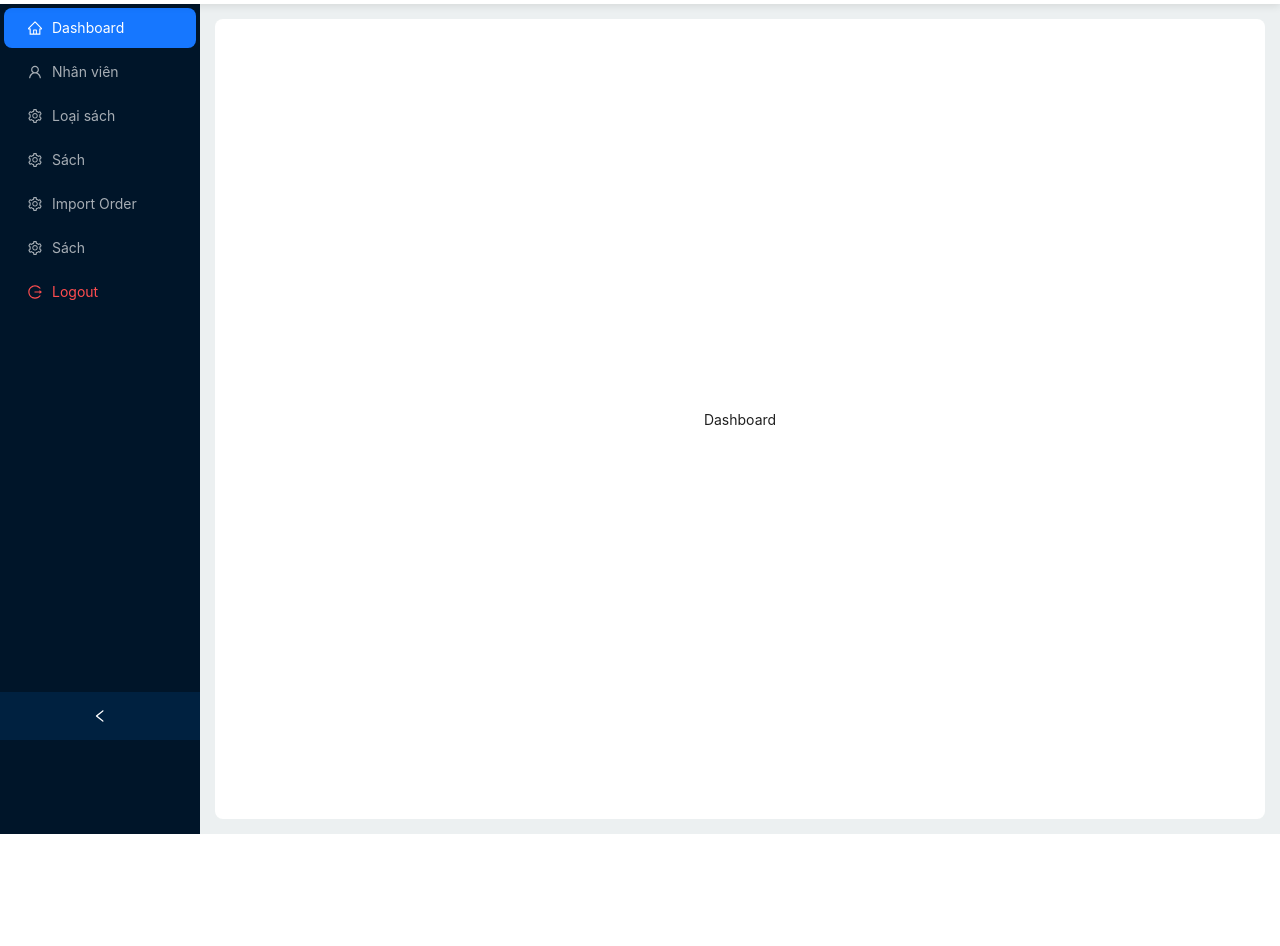
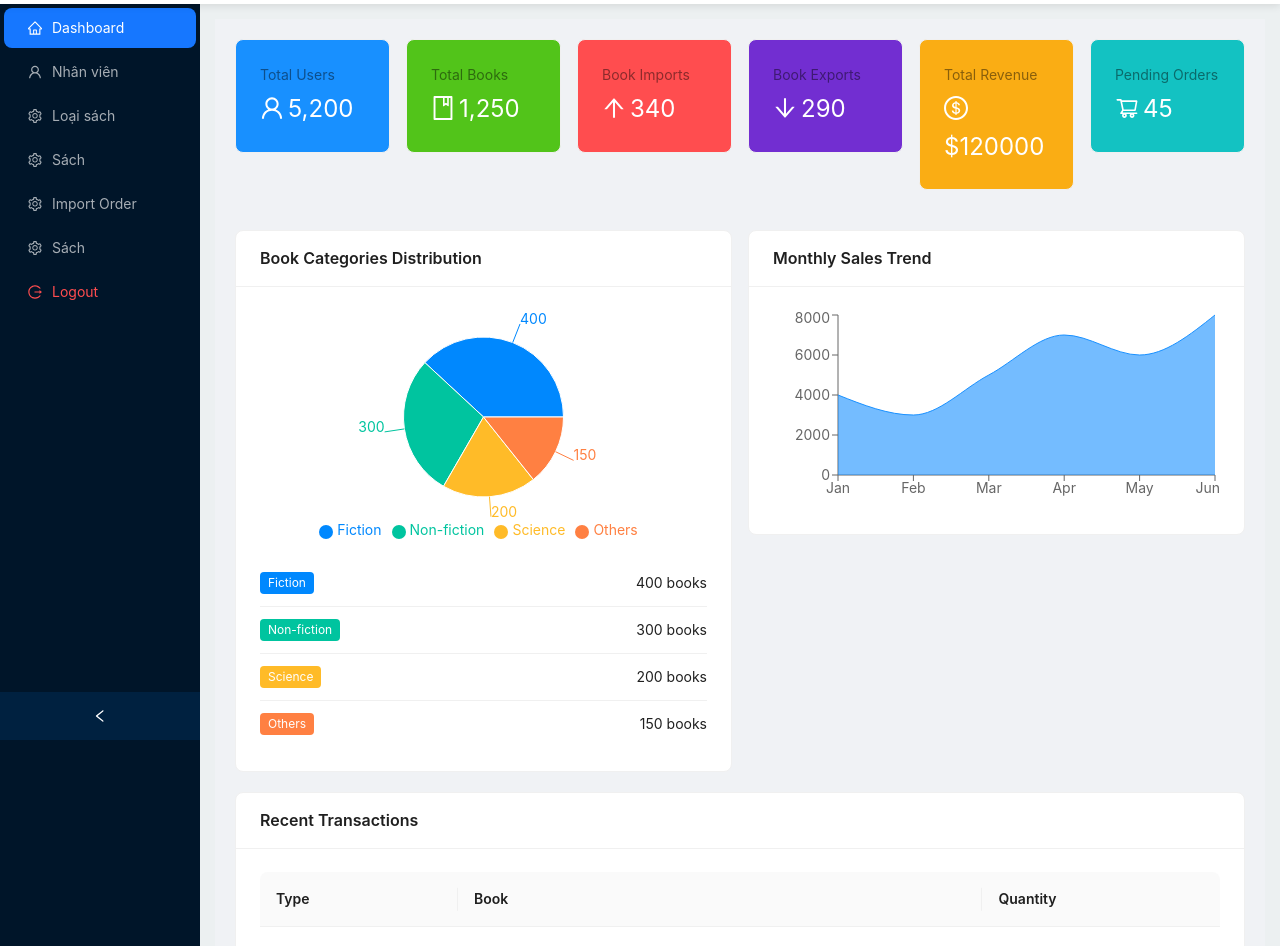
Before and after one commit to VuMinhQuang-34/G6_SWP391, a React (Create React App) app in the folder fe/: page /dashboard in a window 1280 px wide. Shown: the part 60-1006 px from the top of the page. Before the commit the page ends 894 px from the top, so only its background shows below. Built offline with nearby package versions, Linux system fonts and the light colour scheme; sample sign-in values are in the browser's storage.

Commit message:
dashboard template admin

```diff
--- a/fe/package.json
+++ b/fe/package.json
@@ -12,7 +12,8 @@
     "react-dom": "^19.0.0",
     "react-router-dom": "^7.1.5",
     "react-scripts": "5.0.1",
-    "react-toastify": "^11.0.3"
+    "react-toastify": "^11.0.3",
+    "recharts": "^2.15.1"
   },
   "scripts": {
     "start": "react-scripts start",
--- a/fe/src/pages/dashboard/Dashboard.js
+++ b/fe/src/pages/dashboard/Dashboard.js
@@ -1,12 +1,213 @@
-// fe/src/pages/home/Home.js
-import React from 'react';
+import React from "react";
+import {
+  Layout,
+  Card,
+  Row,
+  Col,
+  Statistic,
+  Table,
+  Progress,
+  Tabs,
+  List,
+  Tag,
+} from "antd";
+import {
+  ArrowUpOutlined,
+  ArrowDownOutlined,
+  BookOutlined,
+  UserOutlined,
+  DollarOutlined,
+  ShoppingCartOutlined,
+} from "@ant-design/icons";
+import {
+  LineChart,
+  Line,
+  BarChart,
+  Bar,
+  XAxis,
+  YAxis,
+  Tooltip,
+  ResponsiveContainer,
+  PieChart,
+  Pie,
+  Cell,
+  AreaChart,
+  Area,
+  Legend,
+} from "recharts";
+import "antd/dist/reset.css";
+
+const { Content } = Layout;
+const { TabPane } = Tabs;
+
+const dashboardData = {
+  users: 5200,
+  books: 1250,
+  bookImports: 340,
+  bookExports: 290,
+  revenue: 120000,
+  pendingOrders: 45,
+};
+
+const bookStats = [
+  { name: "Fiction", value: 400 },
+  { name: "Non-fiction", value: 300 },
+  { name: "Science", value: 200 },
+  { name: "Others", value: 150 },
+];
+
+const COLORS = ["#0088FE", "#00C49F", "#FFBB28", "#FF8042"];
+
+const monthlySales = [
+  { name: "Jan", sales: 4000 },
+  { name: "Feb", sales: 3000 },
+  { name: "Mar", sales: 5000 },
+  { name: "Apr", sales: 7000 },
+  { name: "May", sales: 6000 },
+  { name: "Jun", sales: 8000 },
+];
+
+const recentTransactions = [
+  { key: "1", type: "Import", book: "Data Structures", quantity: 50 },
+  { key: "2", type: "Export", book: "Machine Learning", quantity: 20 },
+  { key: "3", type: "Import", book: "JavaScript Fundamentals", quantity: 40 },
+  { key: "4", type: "Export", book: "Python for Data Science", quantity: 35 },
+];
 
 const Dashboard = () => {
-    return (
-        <div style={{ display: 'flex', justifyContent: 'center', alignItems: 'center', height: '100vh' }}>
-            Dashboard
-        </div>
-    );
+  return (
+    <Layout style={{ padding: 20, background: "#f0f2f5" }}>
+      <Content>
+        <Row gutter={16}>
+          {[
+            {
+              title: "Total Users",
+              value: dashboardData.users,
+              icon: <UserOutlined />,
+              color: "#1890ff",
+            },
+            {
+              title: "Total Books",
+              value: dashboardData.books,
+              icon: <BookOutlined />,
+              color: "#52c41a",
+            },
+            {
+              title: "Book Imports",
+              value: dashboardData.bookImports,
+              icon: <ArrowUpOutlined />,
+              color: "#ff4d4f",
+            },
+            {
+              title: "Book Exports",
+              value: dashboardData.bookExports,
+              icon: <ArrowDownOutlined />,
+              color: "#722ed1",
+            },
+            {
+              title: "Total Revenue",
+              value: `$${dashboardData.revenue}`,
+              icon: <DollarOutlined />,
+              color: "#faad14",
+            },
+            {
+              title: "Pending Orders",
+              value: dashboardData.pendingOrders,
+              icon: <ShoppingCartOutlined />,
+              color: "#13c2c2",
+            },
+          ].map((stat, index) => (
+            <Col span={4} key={index}>
+              <Card style={{ background: stat.color, color: "white" }}>
+                <Statistic
+                  title={stat.title}
+                  value={stat.value}
+                  prefix={stat.icon}
+                  valueStyle={{ color: "white" }}
+                />
+              </Card>
+            </Col>
+          ))}
+        </Row>
+        <Row gutter={16} style={{ marginTop: 20 }}></Row>
+
+        <Row gutter={16} style={{ marginTop: 20 }}>
+          <Col span={12}>
+            <Card title="Book Categories Distribution">
+              <ResponsiveContainer width="100%" height={250}>
+                <PieChart>
+                  <Pie
+                    data={bookStats}
+                    cx="50%"
+                    cy="50%"
+                    outerRadius={80}
+                    fill="#8884d8"
+                    dataKey="value"
+                    label
+                  >
+                    {bookStats.map((entry, index) => (
+                      <Cell
+                        key={`cell-${index}`}
+                        fill={COLORS[index % COLORS.length]}
+                      />
+                    ))}
+                  </Pie>
+                  <Legend verticalAlign="bottom" height={36} />
+                  <Tooltip />
+                </PieChart>
+              </ResponsiveContainer>
+              <List
+                dataSource={bookStats}
+                renderItem={(item) => (
+                  <List.Item>
+                    <Tag
+                      color={COLORS[bookStats.indexOf(item) % COLORS.length]}
+                    >
+                      {item.name}
+                    </Tag>
+                    <span>{item.value} books</span>
+                  </List.Item>
+                )}
+              />
+            </Card>
+          </Col>
+          <Col span={12}>
+            <Card title="Monthly Sales Trend">
+              <ResponsiveContainer width="100%" height={200}>
+                <AreaChart data={monthlySales}>
+                  <XAxis dataKey="name" />
+                  <YAxis />
+                  <Tooltip />
+                  <Area
+                    type="monotone"
+                    dataKey="sales"
+                    stroke="#1890ff"
+                    fill="#1890ff"
+                  />
+                </AreaChart>
+              </ResponsiveContainer>
+            </Card>
+          </Col>
+        </Row>
+
+        <Row gutter={16} style={{ marginTop: 20 }}>
+          <Col span={24}>
+            <Card title="Recent Transactions">
+              <Table
+                dataSource={recentTransactions}
+                pagination={false}
+                columns={[
+                  { title: "Type", dataIndex: "type", key: "type" },
+                  { title: "Book", dataIndex: "book", key: "book" },
+                  { title: "Quantity", dataIndex: "quantity", key: "quantity" },
+                ]}
+              />
+            </Card>
+          </Col>
+        </Row>
+      </Content>
+    </Layout>
+  );
 };
 
 export default Dashboard;
```
Also changed, not shown: 1 other file (tests, documents, lock files or other folders).
